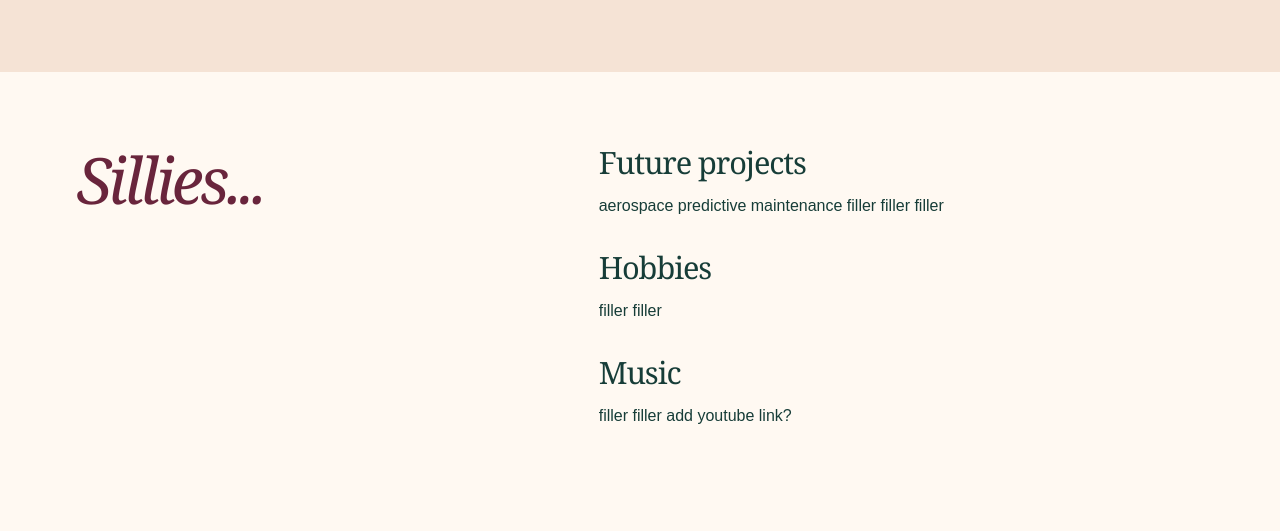
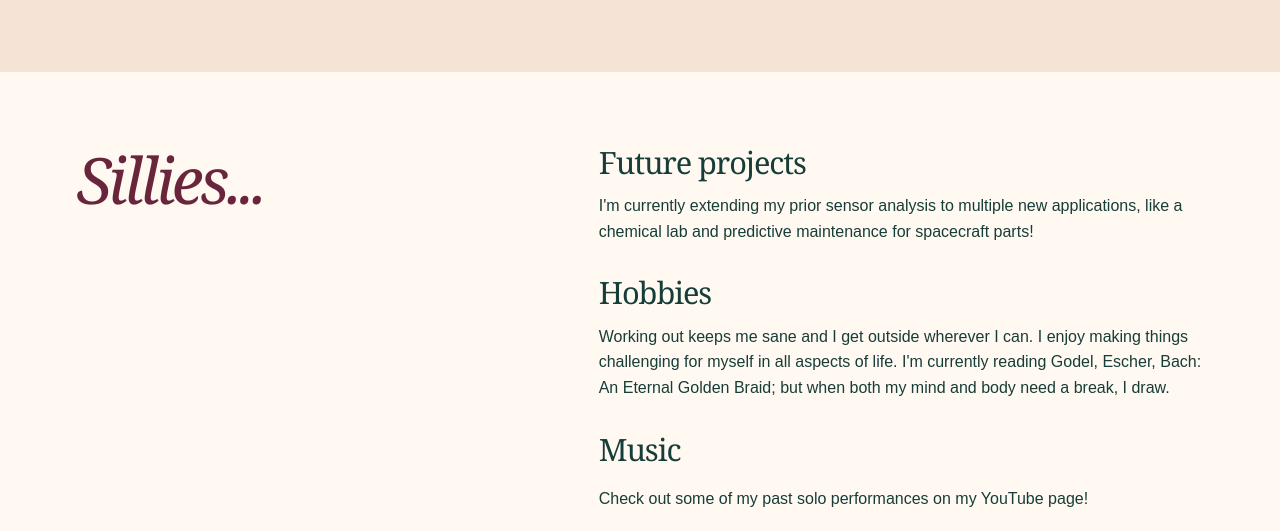
Before and after one commit to JessieMorozov/JessieMorozov.github.io, a plain HTML site: page index.html in a window 1280 px wide. Shown: the part 1819-2350 px from the top of the page. Drawn offline with Linux system fonts and the light colour scheme.

Commit message:
updated sillies

```diff
--- a/index.html
+++ b/index.html
@@ -23,7 +23,7 @@
 <section class="background" id="background"><div class="wrap bio"><h2>My <em>background</em></h2><div><h3>Mathematics &amp; data science</h3><p>At Gonzaga University, I’m pursuing an intended B.S. in Applied Mathematics, expected May 2030. My coursework includes Calculus I–III and Python programming. Through Kode with Klossy, I learned to query data in SQL and visualize it in Tableau.</p><h3>Performance &amp; teaching</h3><p>I play section violin with the Spokane Symphony and teach five private students. In 2025, I won the Musicfest Northwest Young Artist Division and the Washington-Idaho Concerto Competition Junior Division.</p><a href="resume.pdf">Read my full résumé</a></div></div></section>
 
 
-<div class="wrap bio"><h2><em>Sillies...</em></h2><div><h3>Future projects</h3><p>aerospace predictive maintenance filler filler filler</p><h3>Hobbies</h3><p>filler filler</p><h3>Music</h3><p>filler filler add youtube link?</p></div></div></section>
+<div class="wrap bio"><h2><em>Sillies...</em></h2><div><h3>Future projects</h3><p>I'm currently extending my prior sensor analysis to multiple new applications, like a chemical lab and predictive maintenance for spacecraft parts!</p><h3>Hobbies</h3><p>Working out keeps me sane and I get outside wherever I can. I enjoy making things challenging for myself in all aspects of life. I'm currently reading Godel, Escher, Bach: An Eternal Golden Braid; but when both my mind and body need a break, I draw. </p><h3>Music</h3><p></p>Check out some of my past solo performances on my YouTube page!</p><a href="https://www.youtube.com/@jessieMorozov"  target="_blank">Youtube</a></div></div></section>
 
 
 </main><footer class="wrap"><span>Jessie Morozov</span><nav aria-label="Social profiles"><a href="https://github.com/JessieMorozov" target="_blank">GitHub</a><a href="https://www.linkedin.com/in/jessie-morozov-623913319/"  target="_blank">LinkedIn</a></nav></footer>
```
